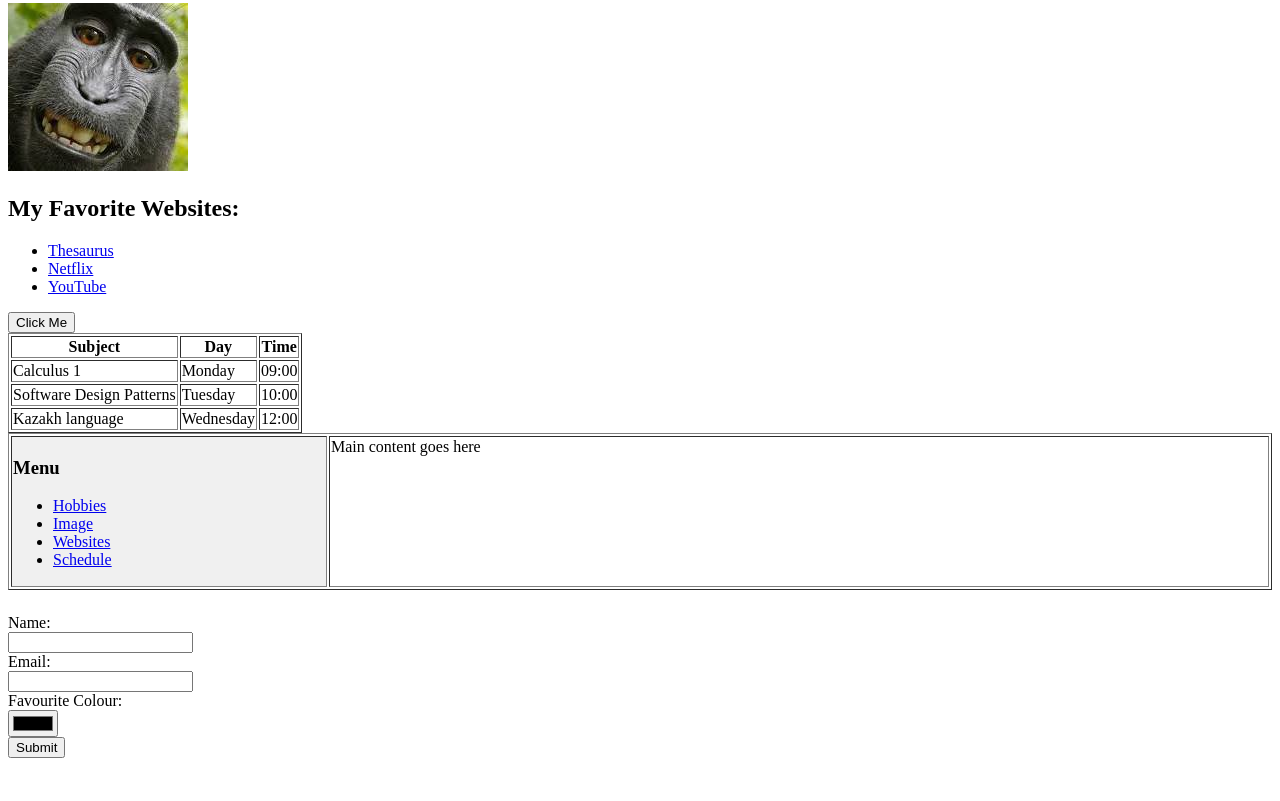
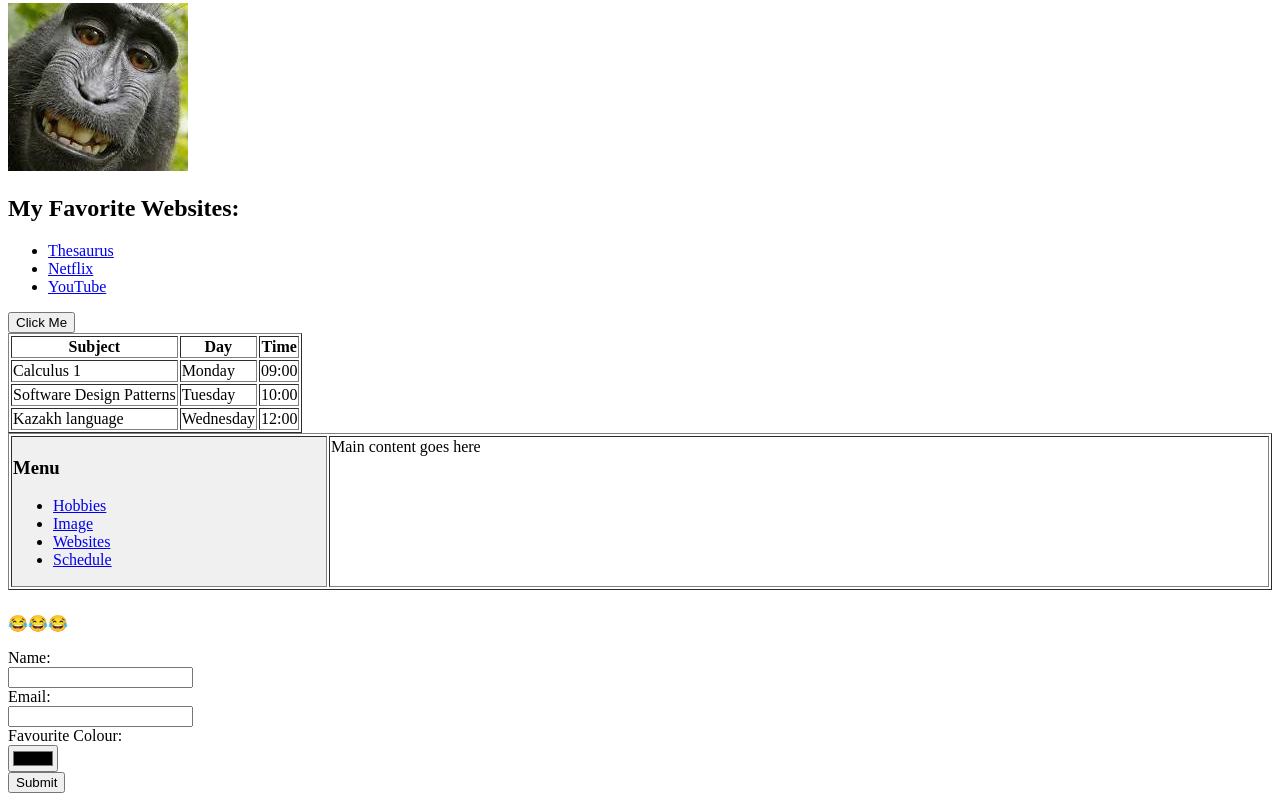
Before and after one commit to danzhi16/assagnment1_frontend, a plain HTML site: page index.html in a window 1280 px wide. Shown: the part 370-1171 px from the top of the page. Before the commit the page ends 1136 px from the top, so only its background shows below. Drawn offline with Linux system fonts and the light colour scheme.

Commit message:
Add emoji paragraph to index.html

```diff
--- a/index.html
+++ b/index.html
@@ -65,6 +65,7 @@
       </td>
     </tr>
   </table>
+  <p>😂😂😂</p>
   <form action="#" method="post">
     <label for="name">Name:</label><br>
     <input type="text" id="name" name="name" required><br>
```
